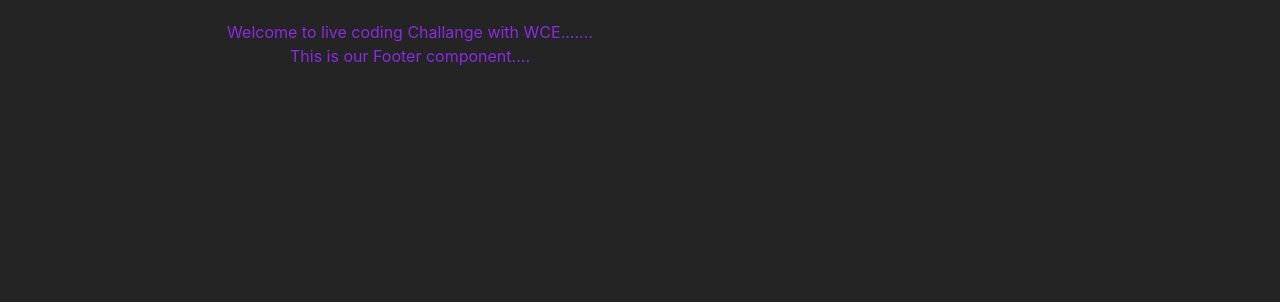
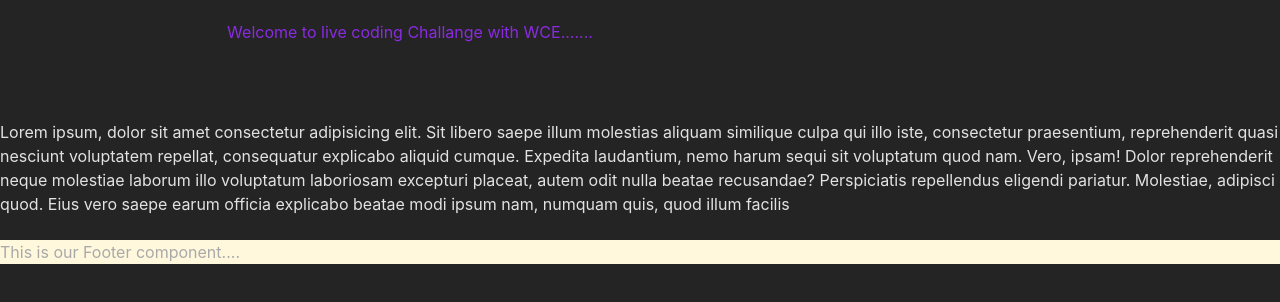
Before and after one commit to RihanC/WorkSpace, a React (Vite) app: page / in a window 1280 px wide. Shown: the top 302 px of the page. Built offline with nearby package versions, Linux system fonts and the light colour scheme.

Commit message:
Styling done

```diff
--- a/src/App.css
+++ b/src/App.css
@@ -8,3 +8,11 @@
   text-align: center;
 
 }
+.content{
+  text-align: center;
+  color: blue;
+}
+.footer{
+  color: darkgrey;
+  background-color: cornsilk;
+}
--- a/src/App.jsx
+++ b/src/App.jsx
@@ -1,22 +1,23 @@
-import { useState } from 'react'
-import reactLogo from './assets/react.svg'
-import viteLogo from '/vite.svg'
-import './App.css'
-import Header from './components/Header'
-import Footer from './components/Footer'
+import "./App.css";
+import Header from "./components/Header";
+import Footer from "./components/Footer";
+import Content from "./components/Content";
 
 function App() {
-  const [count, setCount] = useState(0)
-
   return (
     <>
-    <div className="main">
-      <Header />
-        <Footer/>
-
-    </div>
+      <div className="main">
+        <Header />
+      </div>
+      <div className="body-content">
+        <Content />
+      </div>
+      <br></br>
+      <div className="footer">
+        <Footer />
+      </div>
     </>
-  )
+  );
 }
 
-export default App
+export default App;
--- /dev/null
+++ b/src/components/Content.jsx
@@ -0,0 +1,19 @@
+const Content = () => {
+  return (
+    <>
+      <p>
+        Lorem ipsum, dolor sit amet consectetur adipisicing elit. Sit libero
+        saepe illum molestias aliquam similique culpa qui illo iste, consectetur
+        praesentium, reprehenderit quasi nesciunt voluptatem repellat,
+        consequatur explicabo aliquid cumque. Expedita laudantium, nemo harum
+        sequi sit voluptatum quod nam. Vero, ipsam! Dolor reprehenderit neque
+        molestiae laborum illo voluptatum laboriosam excepturi placeat, autem
+        odit nulla beatae recusandae? Perspiciatis repellendus eligendi
+        pariatur. Molestiae, adipisci quod. Eius vero saepe earum officia
+        explicabo beatae modi ipsum nam, numquam quis, quod illum facilis
+      </p>
+    </>
+  );
+};
+
+export default Content;
```
